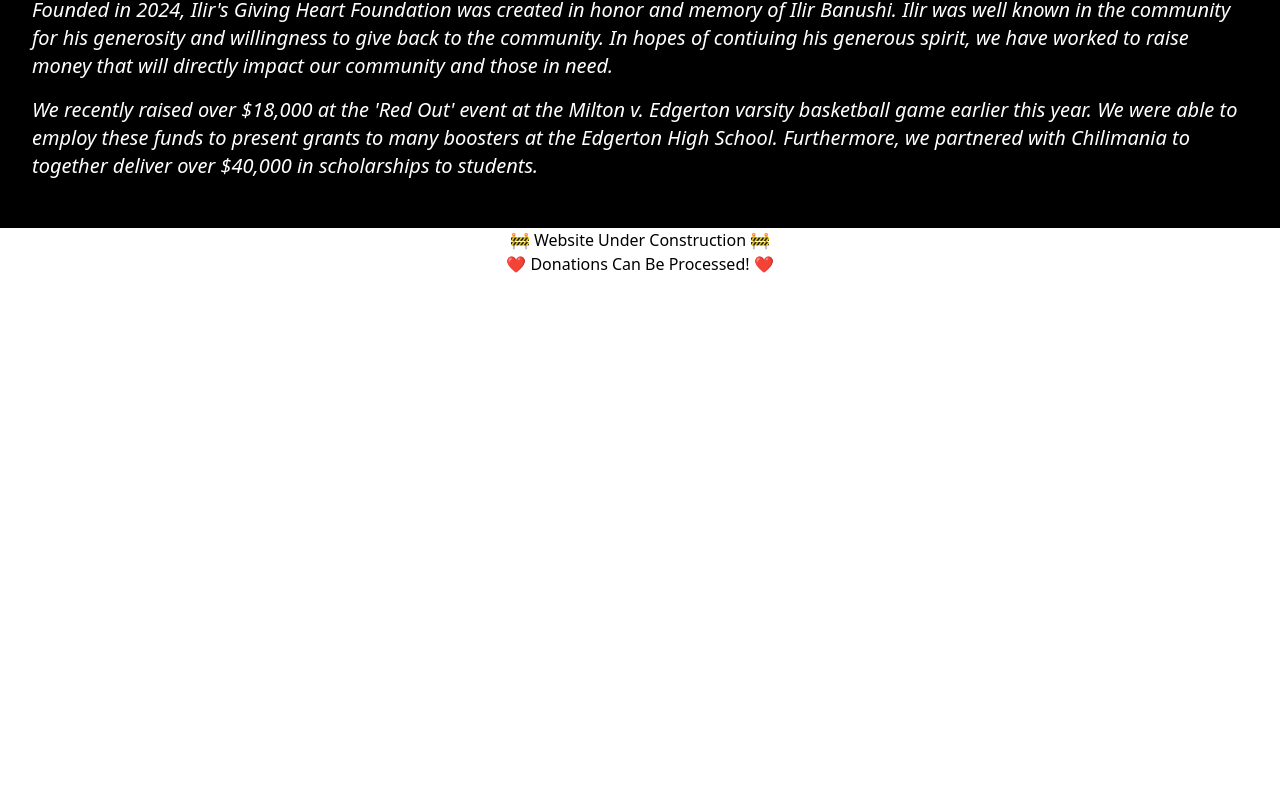
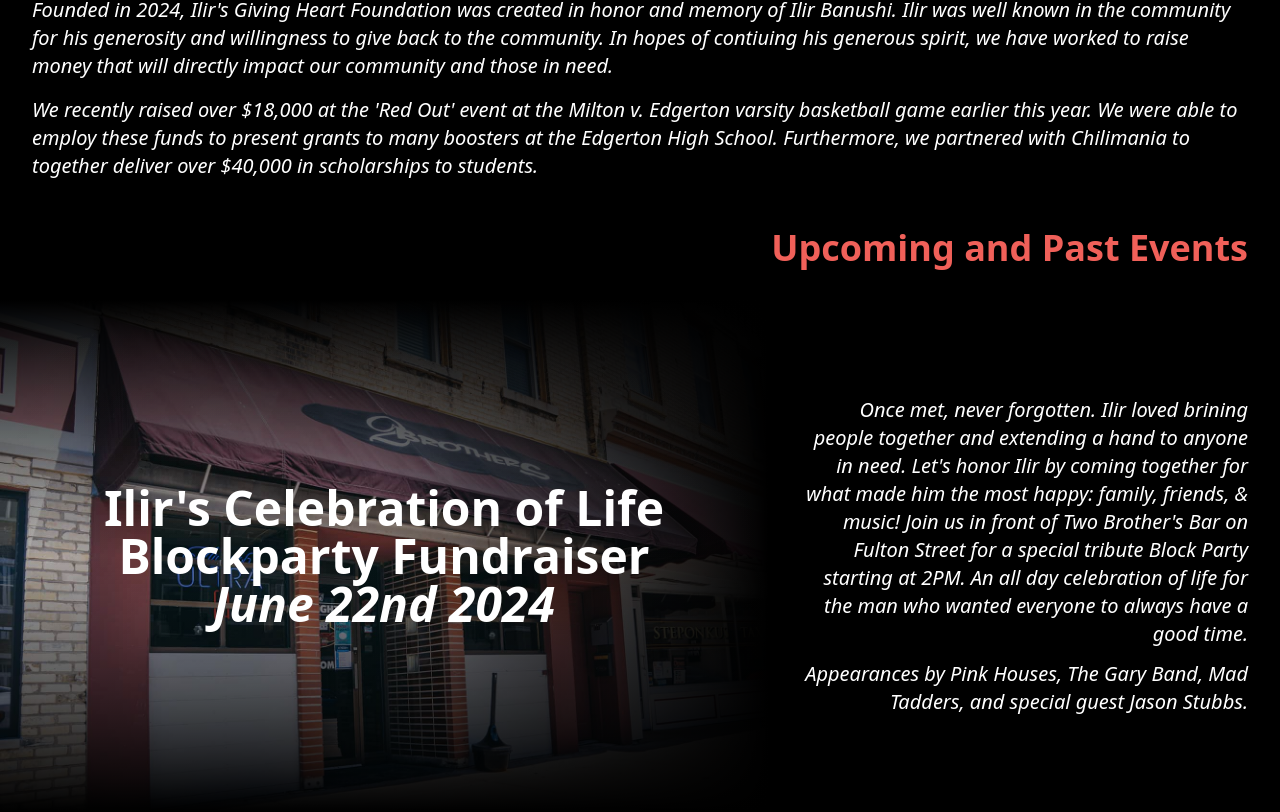
Before and after one commit to banushi-a/ilirs-giving-heart-foundation, a Next.js app: page / in a window 1280 px wide. Shown: the part 1042-1854 px from the top of the page. Before the commit the page ends 1318 px from the top, so only its background shows below. Built offline with nearby package versions, Linux system fonts and the light colour scheme.

Commit message:
Events Section

```diff
--- a/src/app/page.tsx
+++ b/src/app/page.tsx
@@ -1,4 +1,5 @@
 import AboutSection from "../components/AboutSection";
+import EventsSection from "../components/EventsSection";
 import HeroSection from "../components/HeroSection";
 
 export default function Home() {
@@ -7,8 +8,7 @@ export default function Home() {
       {/* <Links /> */}
       <HeroSection />
       <AboutSection />
-      <p>🚧 Website Under Construction 🚧</p>
-      <p>❤️ Donations Can Be Processed! ❤️</p>
+      <EventsSection />
     </main>
   );
 }
--- a/src/components/AboutSection.tsx
+++ b/src/components/AboutSection.tsx
@@ -5,8 +5,8 @@ export default function AboutSection() {
   ];
 
   return (
-    <section className="bg-black text-white w-screen p-8" id="about">
-      <h2 className="text-3xl lg:text-4xl font-semibold flex justify-start items-center">
+    <section className="bg-black text-white w-screen p-8 pb-0" id="about">
+      <h2 className="text-3xl lg:text-4xl font-semibold flex justify-start items-center text-gh-red-200">
         About Our Mission
       </h2>
       {paragraphs.map((p) => {
--- /dev/null
+++ b/src/components/EventsSection.tsx
@@ -0,0 +1,50 @@
+import TwoBros from "../public/2bros-outside.jpg";
+import Image from "next/image";
+
+export default function EventsSection() {
+  const events = [
+    {
+      image: TwoBros,
+      altText: "Two Brothers Bar and Grill Outside View",
+      name: "Ilir's Celebration of Life Blockparty Fundraiser",
+      date: "June 22nd 2024",
+      paragraphs: [
+        "Once met, never forgotten. Ilir loved brining people together and extending a hand to anyone in need. Let's honor Ilir by coming together for what made him the most happy: family, friends, & music! Join us in front of Two Brother's Bar on Fulton Street for a special tribute Block Party starting at 2PM. An all day celebration of life for the man who wanted everyone to always have a good time.",
+        "Appearances by Pink Houses, The Gary Band, Mad Tadders, and special guest Jason Stubbs.",
+      ],
+    },
+  ];
+
+  return (
+    <section className="grid grid-cols-5" id="events">
+      <div className="relative col-span-5">
+        <h2 className="text-4xl text-gh-red-200 text-right p-8 font-semibold bg-black">
+          Upcoming and Past Events
+        </h2>
+      </div>
+      {events.map((event, i) => {
+        return (
+          <div key={event.name + i} className="col-span-5 grid grid-cols-5">
+            <div className="relative col-span-5 lg:col-span-3">
+              <Image src={event.image} alt={event.altText} />
+              {/* Shadow Gradient */}
+              <div className="absolute inset-0 bg-gradient-to-b from-black via-black/10 to-transparent"></div>
+              <div className="absolute inset-0 bg-gradient-to-l from-black via-black/10 to-transparent invisible lg:visible"></div>
+              <div className="absolute inset-0 bg-gradient-to-t from-black via-black/10 to-transparent"></div>
+              {/* Event Name Overlay */}
+              <div className="text-5xl absolute inset-0 m-auto text-white text-center w-fit h-fit">
+                <h2 className="font-bold">{event.name}</h2>
+                <p className="italic font-semibold">June 22nd 2024</p>
+              </div>
+            </div>
+            <div className="flex flex-col justify-center bg-black text-white text-right col-span-5 lg:col-span-2 lg:text-xl p-8 italic gap-3">
+              {event.paragraphs.map((paragraph, i) => {
+                return <p key={"paragraph" + i}>{paragraph}</p>;
+              })}
+            </div>
+          </div>
+        );
+      })}
+    </section>
+  );
+}
```
Also changed, not shown: src/public/2bros-outside.jpg (added).
